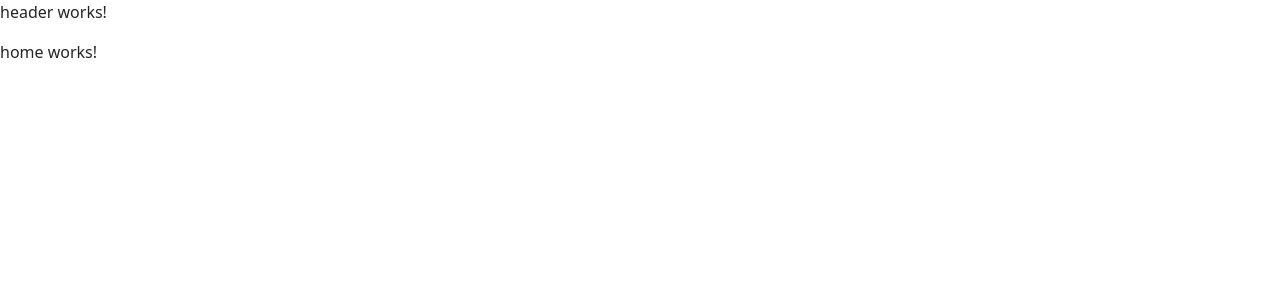
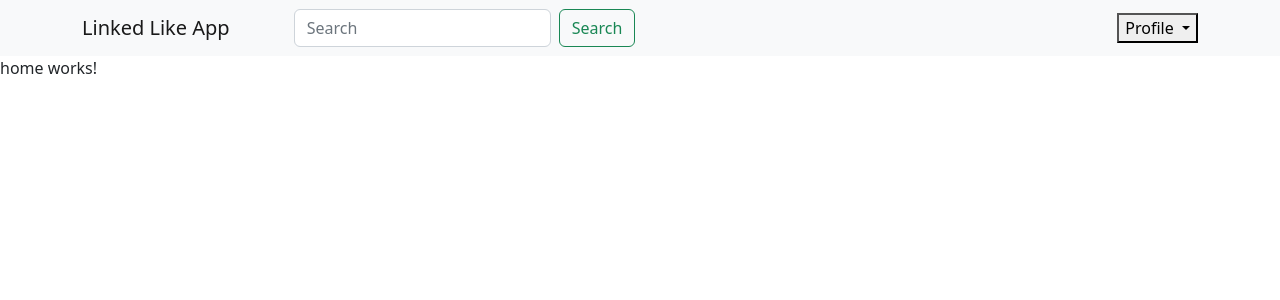
Before and after one commit to jitangupta/LinkedIn-Like-App, an Angular app in the folder linkedin_like_app_frontend/: page / in a window 1280 px wide. Shown: the top 300 px of the page. Built offline with nearby package versions, Linux system fonts and the light colour scheme.

Commit message:
Create navbar

```diff
--- a/linkedin_like_app_frontend/package.json
+++ b/linkedin_like_app_frontend/package.json
@@ -19,6 +19,7 @@
     "@angular/platform-browser-dynamic": "^14.0.0",
     "@angular/router": "^14.0.0",
     "bootstrap": "^5.2.0",
+    "ngx-bootstrap": "^9.0.0",
     "rxjs": "~7.5.0",
     "tslib": "^2.3.0",
     "zone.js": "~0.11.4"
--- a/linkedin_like_app_frontend/src/app/app.module.ts
+++ b/linkedin_like_app_frontend/src/app/app.module.ts
@@ -1,5 +1,9 @@
 import { NgModule } from '@angular/core';
 import { BrowserModule } from '@angular/platform-browser';
+import { BrowserAnimationsModule } from '@angular/platform-browser/animations';
+
+import { ModalModule } from 'ngx-bootstrap/modal';
+import { BsDropdownModule } from 'ngx-bootstrap/dropdown';
 
 import { AppRoutingModule } from './app-routing.module';
 import { AppComponent } from './app.component';
@@ -20,7 +24,13 @@ import { BaseComponent } from './base.component';
     HeaderComponent,
     NotFoundComponent,
   ],
-  imports: [BrowserModule, AppRoutingModule],
+  imports: [
+    BrowserModule,
+    AppRoutingModule,
+    BrowserAnimationsModule,
+    ModalModule.forRoot(),
+    BsDropdownModule.forRoot(),
+  ],
   providers: [],
   bootstrap: [AppComponent],
 })
--- a/linkedin_like_app_frontend/src/app/shared/components/header/header.component.html
+++ b/linkedin_like_app_frontend/src/app/shared/components/header/header.component.html
@@ -1 +1,21 @@
-<p>header works!</p>
+<nav class="navbar navbar-expand-lg sticky-top bg-light">
+  <div class="container">
+    <a class="navbar-brand" [routerLink]="'/'">Linked Like App</a>
+    <div class="collapse navbar-collapse d-flex justify-content-between">
+      <form class="d-flex" role="search">
+        <input class="form-control me-2 ms-5" type="search" placeholder="Search" aria-label="Search">
+        <button class="btn btn-outline-success" type="submit">Search</button>
+      </form>
+      <div class="btn-group" dropdown placement="bottom right">
+        <button id="button-alignment" dropdownToggle type="button" class="dropdown-toggle"
+          aria-controls="dropdown-alignment">
+          Profile <span class="caret"></span>
+        </button>
+        <ul id="dropdown-alignment" *dropdownMenu class="dropdown-menu dropdown-menu-right" role="menu"
+          aria-labelledby="button-alignment">
+          <li role="menuitem"><a class="dropdown-item" href="#">Logout</a></li>
+        </ul>
+      </div>
+    </div>
+  </div>
+</nav>
```
Also changed, not shown: 1 other file (tests, documents, lock files or other folders).
